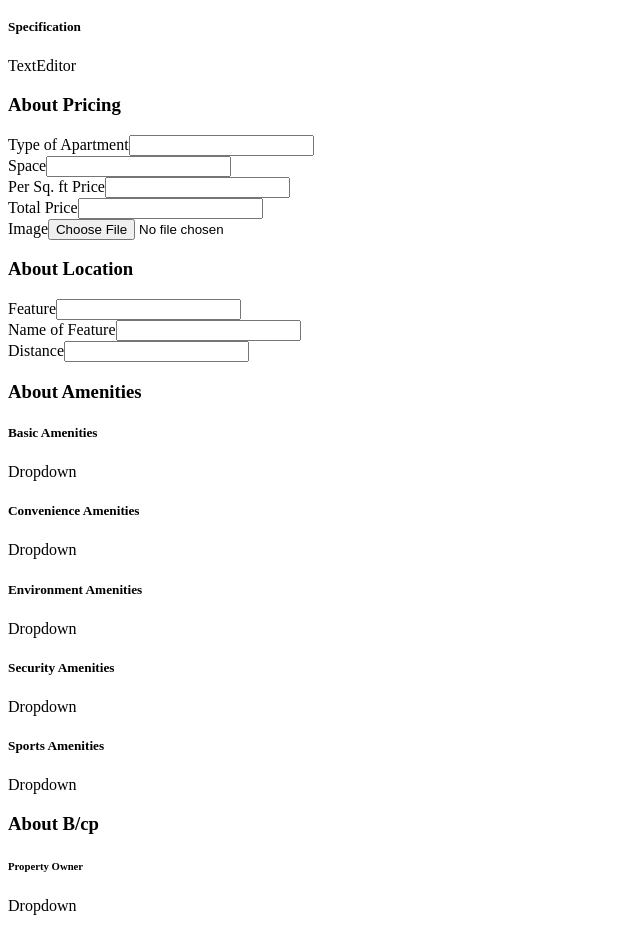
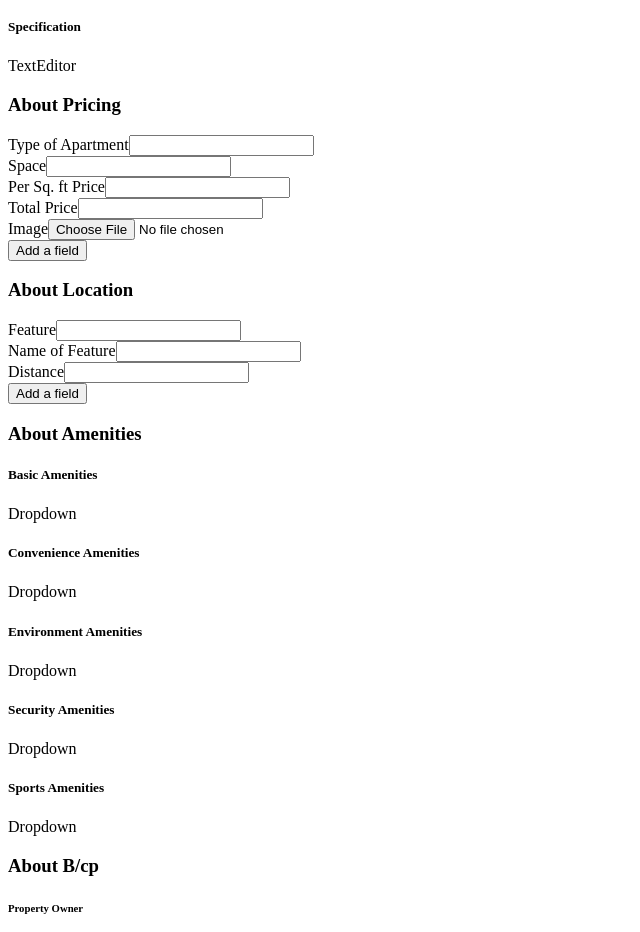
Before and after one commit to Akshay5208e/metroGharBackend, a React (Create React App) app: page /addProperty in a window 1280 px wide. Shown: the part 1340-2272 px from the top of the page, without its empty margins (0-640 px from the left). Built offline with nearby package versions, Linux system fonts and the light colour scheme; no server answers.

Commit message:
button for appending some fields

```diff
--- a/src/frontend/pages/addProperty/AddProperty.js
+++ b/src/frontend/pages/addProperty/AddProperty.js
@@ -1,4 +1,4 @@
-import React from 'react'
+import React,{useState} from 'react'
 import TextEditor from '../../independentComponents/textEditor/TextEditor'
 import AboutAmenities from './subComponent/AboutAmenities'
 import AboutBcp from './subComponent/AboutBcp'
@@ -6,7 +6,14 @@ import AboutLocation from './subComponent/AboutLocation'
 import AboutPricing from './subComponent/AboutPricing'
 import AboutProject from './subComponent/AboutProject'
 import BasicInfo from './subComponent/BasicInfo'
+
+
 function AddProperty() {
+
+
+
+
+
   return (
     <>
     <div><form></form></div>
@@ -23,11 +30,17 @@ function AddProperty() {
     <div>
       <h3>About Pricing</h3>
       <div>
-        <div>
-          <AboutPricing/>
-        </div>
+       <AboutPricing/>
       </div>
     </div>
+
+
+
+
+
+
+
+
 
     {/*-------------- About Location ---------------------------------------------*/}
     <div>
--- a/src/frontend/pages/addProperty/subComponent/AboutLocation.js
+++ b/src/frontend/pages/addProperty/subComponent/AboutLocation.js
@@ -1,22 +1,74 @@
+import { useState } from "react";
 import React from 'react'
+import Pricing from "./Pricing";
+import Location from "./Location";
 
 function AboutLocation() {
+
+  const [locationList, setLocationList] = useState([{location:""}]);
+
+
+  const handlePricingChange = (e, index) => {
+    const { name, value } = e.target;
+    const list = [...locationList];
+    list[index][name] = value;
+    setLocationList(list);
+  };
+
+  const handlePricingRemove = (index) => {
+    const list = [...locationList];
+    list.splice(index, 1);
+    setLocationList(list);
+  };
+
+  const handlePricingAdd = () => {
+    setLocationList([...locationList
+      , { pricing: "" }
+    ]);
+  };
   return (
     <>
-       <div>
-        Feature
-        <input type = 'text'/>
+    <div>
+
+    <div>
+        {locationList.map((singlePricing, index) => (
+          <div key={index} className="services">
+            <div className="first-division">
+              {/* <input
+                name="service"
+                type="text"
+                id="service"
+                value={singleService.service}
+                onChange={(e) => handleServiceChange(e, index)}
+                required
+              /> */}
+              <Location/>
+              {locationList.length - 1 === index && locationList.length < 4 && (
+                <button
+                  type="button"
+                  onClick={handlePricingAdd}
+                  className="add-btn"
+                >
+                  <span>Add a field</span>
+                </button>
+              )}
         </div>
-        <div>
-        Name of Feature
-        <input type = 'text'/>
-        </div>
-        <div>
-       Distance
-        <input type = 'number'/>
+        <div className="second-division">
+              {locationList.length !== 1 && (
+                <button
+                  type="button"
+                  onClick={() => handlePricingRemove(index)}
+                  className="remove-btn"
+                >
+                  <span>Remove</span>
+                </button>
+              )}
+            </div>
+      </div>
+        ))}
         </div>
 
-
+    </div>
     </>
   )
 }
--- a/src/frontend/pages/addProperty/subComponent/AboutPricing.js
+++ b/src/frontend/pages/addProperty/subComponent/AboutPricing.js
@@ -1,30 +1,71 @@
+import { useState } from "react";
 import React from 'react'
+import Pricing from "./Pricing";
 
 function AboutPricing() {
+
+  const [pricingList, setPricingList] = useState([{pricing:""}]);
+
+
+  const handlePricingChange = (e, index) => {
+    const { name, value } = e.target;
+    const list = [...pricingList];
+    list[index][name] = value;
+    setPricingList(list);
+  };
+
+  const handlePricingRemove = (index) => {
+    const list = [...pricingList];
+    list.splice(index, 1);
+    setPricingList(list);
+  };
+
+  const handlePricingAdd = () => {
+    setPricingList([...pricingList
+      , { pricing: "" }
+    ]);
+  };
   return (
     <>
     <div>
-      <div>
-        Type of Apartment
-        <input type = 'text'/>
+
+    <div>
+        {pricingList.map((singlePricing, index) => (
+          <div key={index} className="services">
+            <div className="first-division">
+              {/* <input
+                name="service"
+                type="text"
+                id="service"
+                value={singleService.service}
+                onChange={(e) => handleServiceChange(e, index)}
+                required
+              /> */}
+              <Pricing />
+              {pricingList.length - 1 === index && pricingList.length < 4 && (
+                <button
+                  type="button"
+                  onClick={handlePricingAdd}
+                  className="add-btn"
+                >
+                  <span>Add a field</span>
+                </button>
+              )}
         </div>
-        <div>
-        Space
-        <input type = 'text'/>
+        <div className="second-division">
+              {pricingList.length !== 1 && (
+                <button
+                  type="button"
+                  onClick={() => handlePricingRemove(index)}
+                  className="remove-btn"
+                >
+                  <span>Remove</span>
+                </button>
+              )}
+            </div>
+      </div>
+        ))}
         </div>
-        <div>
-        Per Sq. ft Price
-        <input type = 'number'/>
-        </div>
-        <div>
-        Total Price
-        <input type = 'text'/>
-        </div>
-        <div>
-        Image
-        <input type = 'file'/>
-        </div>
-
 
     </div>
     </>
--- /dev/null
+++ b/src/frontend/pages/addProperty/subComponent/Location.js
@@ -0,0 +1,24 @@
+import React from 'react'
+
+function Location() {
+  return (
+    <>
+       <div>
+        Feature
+        <input type = 'text'/>
+        </div>
+        <div>
+        Name of Feature
+        <input type = 'text'/>
+        </div>
+        <div>
+       Distance
+        <input type = 'number'/>
+        </div>
+
+
+    </>
+  )
+}
+
+export default Location
--- /dev/null
+++ b/src/frontend/pages/addProperty/subComponent/Pricing.js
@@ -0,0 +1,34 @@
+import React from 'react'
+
+function Pricing() {
+  return (
+    <>
+    <div>
+      <div>
+        Type of Apartment
+        <input type = 'text'/>
+        </div>
+        <div>
+        Space
+        <input type = 'text'/>
+        </div>
+        <div>
+        Per Sq. ft Price
+        <input type = 'number'/>
+        </div>
+        <div>
+        Total Price
+        <input type = 'text'/>
+        </div>
+        <div>
+        Image
+        <input type = 'file'/>
+        </div>
+
+
+    </div>
+    </>
+  )
+}
+
+export default Pricing
```
